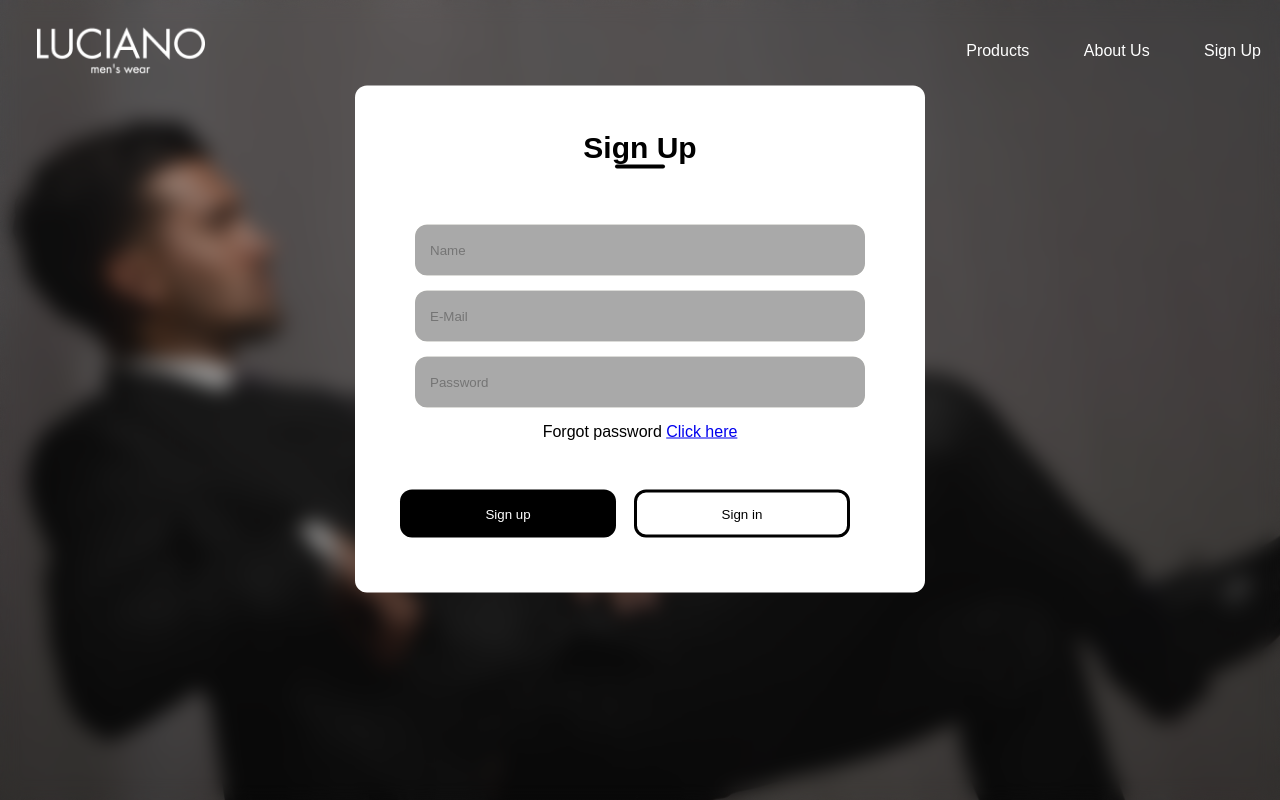
After one commit to albnmotherfucker/projektidzhw, a PHP site: page /signup.html in a window 1280 px wide. The commit adds this page. Run offline with PHP 8.4, Linux system fonts and the light colour scheme.

Commit message:
Signup u shtua(80%)

```diff
--- a/projekti.html
+++ b/projekti.html
@@ -15,11 +15,11 @@
             <a href="projekti.html"><img src="luciano_main-350x120 (1).png" class="logo"></a>
             <div>
                 <a href="produktet.html"><button>Products</button></a>
-                <button>About Us</button>
-                <button>Sign Up</button>
+                <a href="about.html"><button>About Us</button></a>
+                <a href="signup.html"><button>Sign Up</button></a>
+
             </div>
         </nav>
-
 
     </div>
     <div class="rioni"  >
--- /dev/null
+++ b/signup.css
@@ -0,0 +1,176 @@
+*{
+    margin: 0;
+    padding: 0;
+    font-family: Arial, Helvetica, sans-serif ;
+}
+.header{
+    background-color: rgba(0, 0, 0, 0);
+    position: fixed;
+    top: 0;
+    width: 100%;
+    height: 100px;
+    background-size: cover;
+    background-position: center;
+    padding: 10px 15px;
+     z-index: 10000;
+    transition: all 0.2s ease;
+}
+nav{
+    display: flex;
+    align-items: center;
+    justify-content: space-between;
+    padding: 10px 10px;
+
+}
+
+.logo{
+    width: 170px;
+    cursor: pointer;
+    margin-left: 10px;
+
+}
+.logo:hover{
+    transform: scale(1.1);
+    transition: all 0.5s ease;
+}
+
+nav button{
+
+    border: 0;
+    outline: 0;
+    padding: 8px 16px;
+    font-size: 16px;
+    border-radius: 10px;
+    margin-left: 10px;
+    margin-right: 8px;
+    cursor: pointer;
+    background-color: transparent;
+    color: white;
+}
+
+nav button:hover{
+    background-color: rgb(37, 35, 35);
+    color: #ffffff;
+    transform: scaleX(15px);
+    transition: all 0.5s ease;
+}
+
+.header-content{
+    position: absolute;
+    top: 50%;
+    left: 35%;
+    transform: (-50%, -50%);
+    text-align: center;
+    margin-top: 100px;
+    cursor: pointer;
+}
+
+.container {
+    width: 100%;
+    height: 100vh;
+    position: relative;
+    background-image: linear-gradient(rgba(43, 42, 42, 0.342), rgba(15, 15, 15, 0.575)), url(bosi.jpg);
+    background-position: center;
+    background-size: cover;
+    position: relative;
+    overflow: hidden;
+}
+
+.container::before {
+    content: "";
+    position: absolute;
+    top: 0;
+    right: 0;
+    bottom: 0;
+    left: 0;
+    background: inherit;
+    filter: blur(10px);
+}
+
+
+.formbox{
+    width: 90%;
+    max-width: 450px;
+    position: absolute;
+    top: -21%;
+    left: 50%;
+    transform: translate(-50%,50%);
+    background: rgb(255, 255, 255);
+    padding: 45px 60px 70px;
+    text-align: center;
+    border-radius: 12px;
+}
+
+.formbox h1{
+    font-size: 30px;
+    margin-bottom: 60px;
+    color: black;
+    position: relative;
+}
+
+.formbox h1::after{
+    content: '';
+    width: 50px;
+    height: 4px;
+    border-radius: 3px;
+    background: rgb(0, 0, 0);
+    position: absolute;
+    bottom: -12%;
+    left: 50%;
+    transform: translate(-50%);
+}
+
+.input-field{
+    background-color: rgb(218, 218, 209);
+    margin: 15px 0;
+    border-radius: 12px;
+    display: flex;
+    align-items: center;
+    max-height: 65px;
+    transition: max-height 0.5s;
+    overflow: hidden;
+
+}
+
+input{
+    width: 100%;
+    background-color: darkgrey;
+    border: 0;
+    outline: 0;
+    padding: 18px 15px;
+    border-radius: 12px;
+}
+
+
+
+
+.btn-field{
+    width: 100%;
+    display: flex;
+    justify-content: space-between;
+    margin: -15px;
+}
+
+.btn-field button{
+    flex-basis: 48%;
+    background: rgb(0, 0, 0);
+    color: rgb(255, 255, 255);
+    height: 48px;
+    border-radius: 12px;
+    border: 0px;
+    outline: 0;
+    cursor: pointer;
+    transition: backrounf 1;
+
+}
+
+.input-group{
+    height: 280px;
+
+}
+
+.btn-field button.disable{
+    background: rgb(255, 255, 255);
+    color: rgb(0, 0, 0);
+    border: solid 3px black;
+}
--- /dev/null
+++ b/signup.html
@@ -0,0 +1,60 @@
+<!DOCTYPE html>
+<html lang="en">
+
+<head>
+    <meta charset="UTF-8">
+    <meta name="viewport" content="width=device-width, initial-scale=1.0">
+    <title>Document</title>
+    <link rel="stylesheet" href="signup.css">
+</head>
+
+<body>
+    <div class="header" id="myHeader">
+        <nav>
+            <a href="projekti.html"><img src="luciano_main-350x120 (1).png" class="logo"></a>
+            <div>
+                <a href="produktet.html"><button>Products</button></a>
+                <a href="about.html"><button>About Us</button></a>
+                <a href="signup.html"><button>Sign Up</button></a>
+            </div>
+        </nav>
+    </div>
+
+    <div class="container">
+        <div class="formbox">
+            <h1 id="title">Sign Up</h1>
+            <form>
+                <div class="input-group">
+                    <div class="input-field" id="nameField">
+                        <input type="text" placeholder="Name" required>
+                    </div>
+                    <div class="input-field">
+                        <input type="email" placeholder="E-Mail" required>
+                    </div>
+                    <div class="input-field">
+                        <input type="password" placeholder="Password" required>
+                    </div>
+                    <p id="erjoni">Forgot password <a href="#">Click here</a></p>
+                </div>
+                <div class="btn-field">
+                    <button type="button" id="signupbtn">Sign up</button>
+                    <button type="button" id="singinbtn" class="disable">Sign in</button>
+                </div>
+            </form>
+        </div>
+    </div>
+
+    <script>
+        let signupbtn = document.getElementById("signupbtn");
+        let singinbtn = document.getElementById("singinbtn");
+        let nameField = document.getElementById("nameField");
+        let title = document.getElementById("title");
+
+        singinbtn.onclick = function () {
+            nameField.style.maxHeight = "0";
+        }
+    </script>
+
+</body>
+
+</html>
--- a/style.css
+++ b/style.css
@@ -61,6 +61,7 @@ nav{
 }
 
 nav button{
+
     border: 0;
     outline: 0;
     padding: 8px 16px;
@@ -68,6 +69,8 @@ nav button{
     border-radius: 10px;
     margin-left: 10px;
     cursor: pointer;
+    background-color: transparent;
+    color: white;
 }
 
 nav button:hover{
```
Also changed, not shown: about.html (added, +28 -0 lines).
